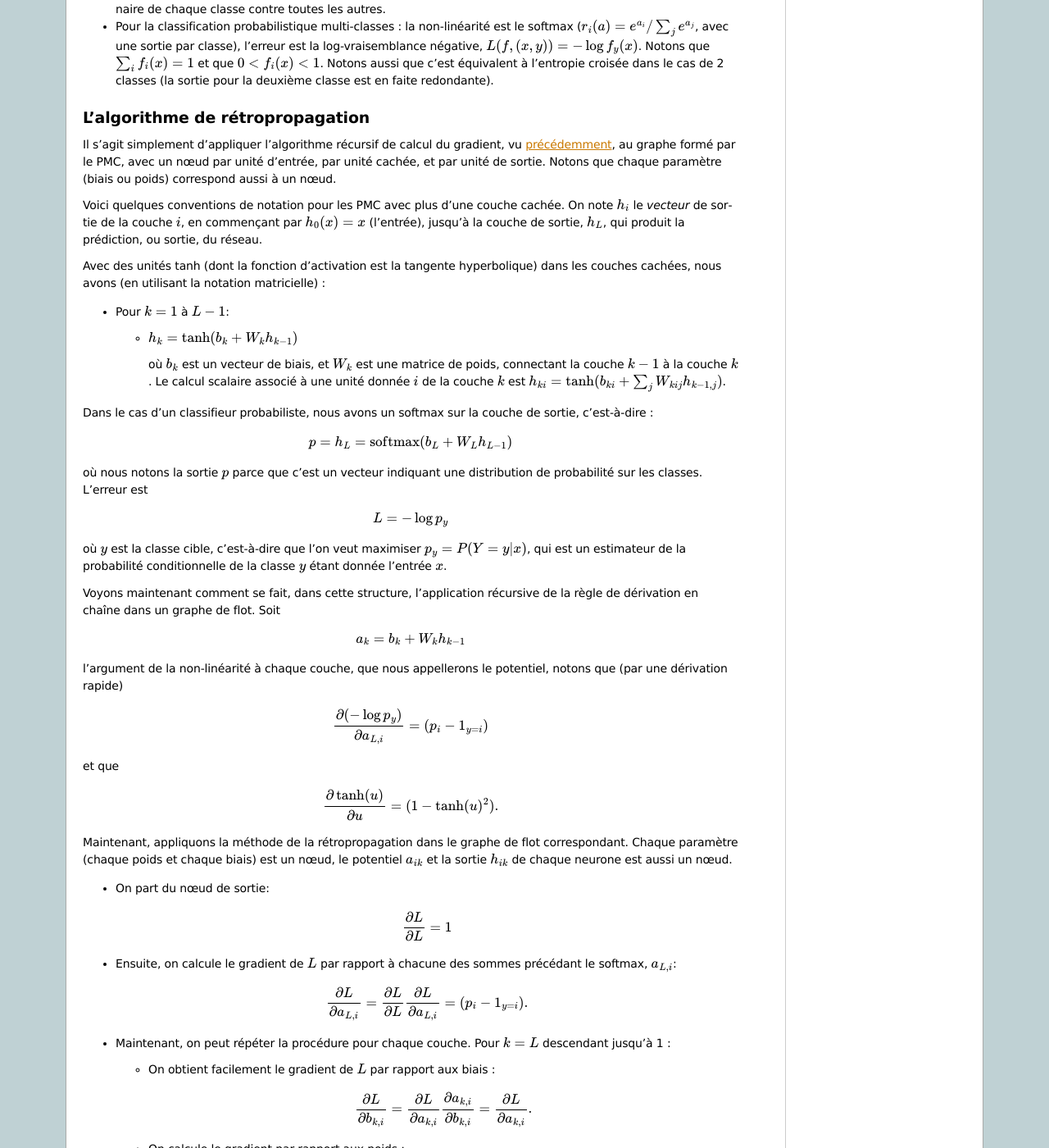
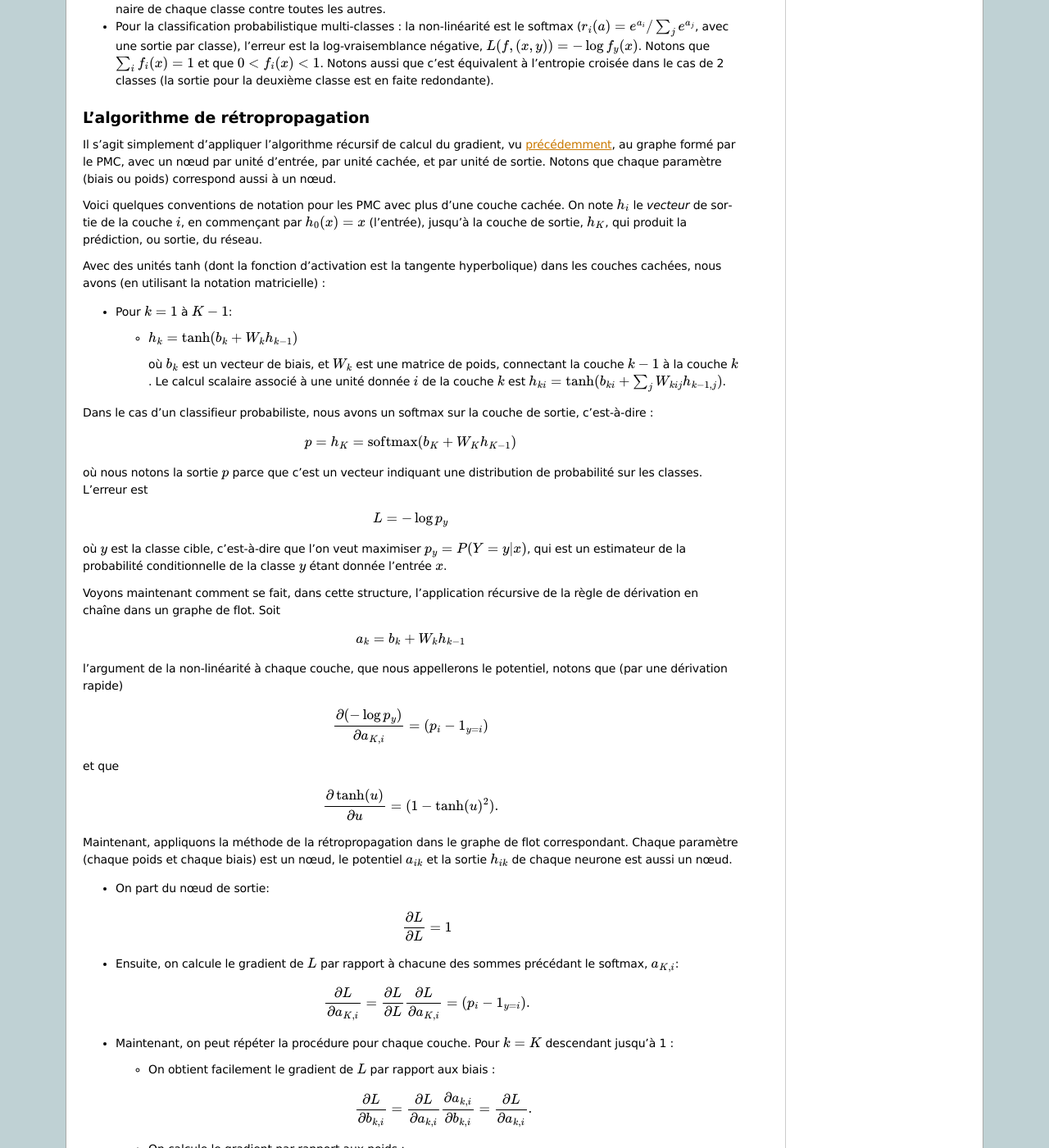
Before and after one commit to goodfeli/galatea, a Sphinx documentation site: the page built from notes_de_cours/doc/mlp_fr.txt, in a window 1280 px wide and 1400 px high, scrolled down 1192 px. Shown: the whole window at 82% size. Built offline with Sphinx 7.4.7, drawn with Linux system fonts in a browser that asks for light colours; formulas are drawn with MathJax 3.

```diff
--- a/notes_de_cours/doc/mlp_fr.txt
+++ b/notes_de_cours/doc/mlp_fr.txt
@@ -112,13 +112,13 @@ chaque paramètre (biais ou poids) correspond aussi à un nœud.
 Voici quelques conventions de notation pour les PMC avec plus d'une couche
 cachée. On note :math:`h_i` le *vecteur* de sortie de la couche :math:`i`, en
 commençant par :math:`h_0(x) = x` (l'entrée), jusqu'à la couche de sortie,
-:math:`h_L`, qui produit la prédiction, ou sortie, du réseau.
+:math:`h_K`, qui produit la prédiction, ou sortie, du réseau.
 
 Avec des unités tanh (dont la fonction d'activation est la tangente
 hyperbolique) dans les couches cachées, nous avons (en utilisant la notation
 matricielle) :
 
-* Pour :math:`k = 1` à :math:`L-1`:
+* Pour :math:`k = 1` à :math:`K-1`:
 
   * :math:`h_k = {\rm tanh}(b_k + W_k h_{k-1})`
 
@@ -131,7 +131,7 @@ matricielle) :
 Dans le cas d'un classifieur probabiliste, nous avons un softmax sur la couche
 de sortie, c'est-à-dire :
 
-.. math:: p = h_L = {\rm softmax}(b_L + W_L h_{L-1})
+.. math:: p = h_K = {\rm softmax}(b_K + W_K h_{K-1})
 
 où nous notons la sortie :math:`p` parce que c'est un vecteur indiquant une
 distribution de probabilité sur les classes. L'erreur est
@@ -151,7 +151,7 @@ flot. Soit
 l'argument de la non-linéarité à chaque couche, que nous appellerons le
 potentiel, notons que (par une dérivation rapide)
 
-.. math:: \frac{\partial(- \log p_y)}{\partial a_{L,i}} = (p_i - 1_{y=i})
+.. math:: \frac{\partial(- \log p_y)}{\partial a_{K,i}} = (p_i - 1_{y=i})
 
 et que
 
@@ -167,15 +167,15 @@ neurone est aussi un nœud.
   .. math:: \frac{\partial L}{\partial L} = 1
 
 * Ensuite, on calcule le gradient de :math:`L` par rapport à chacune des sommes
-  précédant le softmax, :math:`a_{L,i}`:
+  précédant le softmax, :math:`a_{K,i}`:
 
-  .. math:: \frac{\partial L}{\partial a_{L,i}}
+  .. math:: \frac{\partial L}{\partial a_{K,i}}
     = \frac{\partial L}{\partial L}
-      \frac{\partial L}{\partial a_{L,i}}
+      \frac{\partial L}{\partial a_{K,i}}
     = (p_i - 1_{y=i}).
 
 * Maintenant, on peut répéter la procédure pour chaque couche. Pour
-  :math:`k=L` descendant jusqu'à 1 :
+  :math:`k=K` descendant jusqu'à 1 :
 
   * On obtient facilement le gradient de :math:`L` par rapport aux biais :
 
```
Also changed, not shown: notes_de_cours/doc/mlp.txt (+7 -7 lines).
